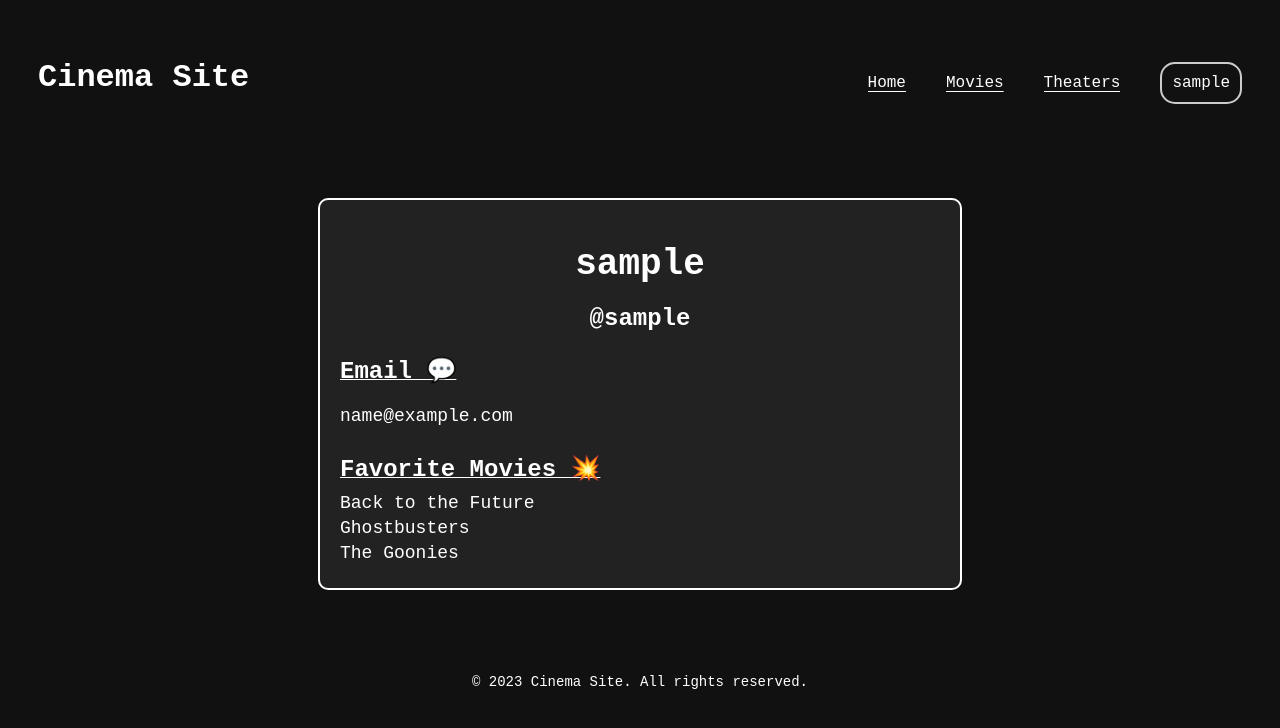
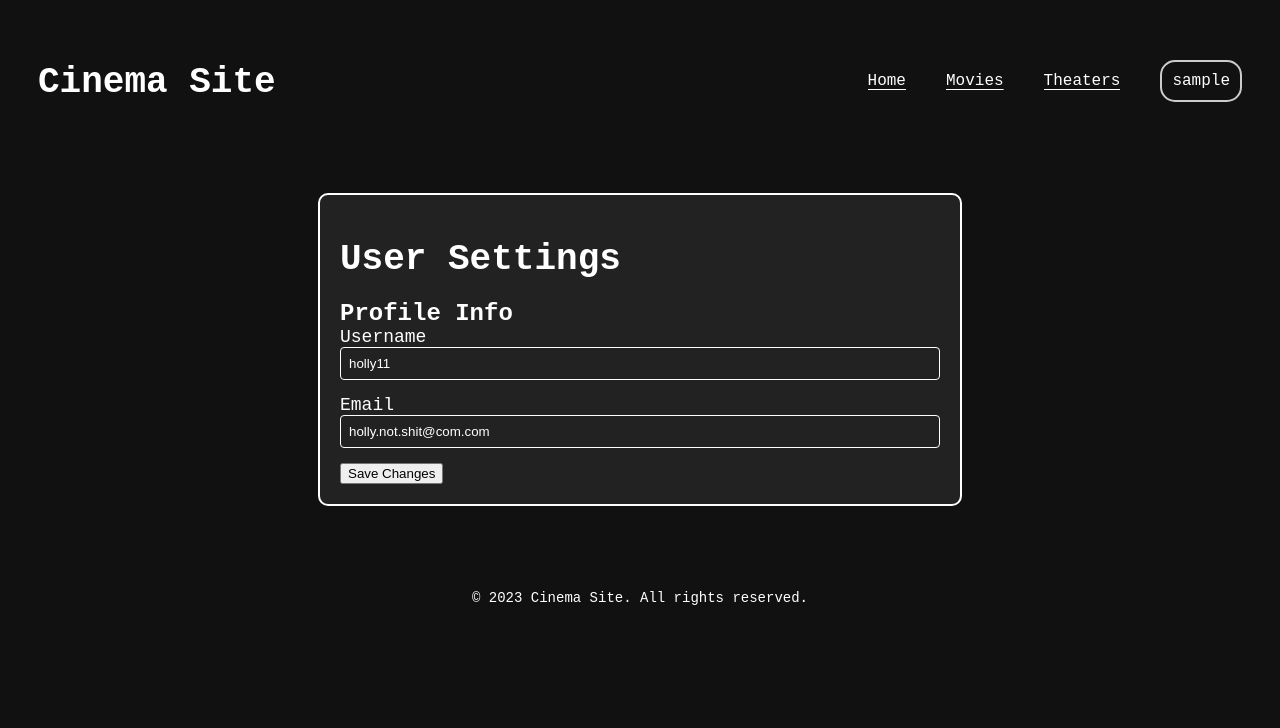
Before and after one commit to bilskyi/soft_cinema, a Django app: page /user/settings/ in a window 1280 px wide. Shown: the top 728 px of the page. Run offline with Django 4.2, Linux system fonts and the light colour scheme; the visitor is signed in with stand-in values (Sample User, id 1).

Commit message:
ability to change profile

```diff
--- a/soft_cinema/theater/static/theater/css/select_date.css
+++ b/soft_cinema/theater/static/theater/css/select_date.css
@@ -48,7 +48,7 @@
 
 .no-available {
   background-color: #09080e;
-  color: #e60b0b;
+  color: #f11010;
   padding: 5px 10px;
   border-radius: 0 0 10px 10px;
   text-align: center;
--- a/soft_cinema/user/forms.py
+++ b/soft_cinema/user/forms.py
@@ -8,3 +8,9 @@ class UserRegisterForm(UserCreationForm):
     class Meta:
         model = Profile
         fields = ['username', 'email']
+
+
+class UserChangeForm(forms.ModelForm):
+    class Meta:
+        model = Profile
+        fields = ['username', 'email']
--- /dev/null
+++ b/soft_cinema/user/static/user/css/settings.css
@@ -0,0 +1,65 @@
+
+ body {
+      background-color: #111;
+      color: #fff;
+      font-family: 'Courier New', monospace;
+    }
+
+    .container {
+      background-color: #222;
+      border: 2px solid #fff;
+      border-radius: 10px;
+      width: 600px;
+      margin: 50px auto;
+      padding: 20px;
+    }
+
+    h1 {
+      font-size: 36px;
+      margin-bottom: 10px;
+    }
+
+    h2 {
+      font-size: 24px;
+      margin-bottom: 0;
+    }
+
+    label {
+      font-size: 18px;
+    }
+
+    input[type="text"],
+    input[type="email"],
+    select {
+      width: 100%;
+      padding: 8px;
+      border: 1px solid #fff;
+      border-radius: 4px;
+      box-sizing: border-box;
+      margin-bottom: 15px;
+      background-color: #222;
+      color: #fff;
+    }
+
+    input[type="submit"] {
+      background-color: #4CAF50;
+      color: white;
+      padding: 10px 20px;
+      border: none;
+      border-radius: 4px;
+      cursor: pointer;
+    }
+
+    input[type="submit"]:hover {
+      background-color: #45a049;
+    }
+
+    .success-message {
+      color: #008000;
+      margin-top: 10px;
+    }
+
+    .error-message {
+      color: #ff0000;
+      margin-top: 10px;
+    }
--- /dev/null
+++ b/soft_cinema/user/templates/user/settings.html
@@ -0,0 +1,31 @@
+{% extends 'home/base.html' %}
+{% load static %}
+
+{% block additional %}
+<title>User Settings</title>
+<link rel="stylesheet" href="{% static 'user/css/settings.css' %}">
+{% endblock additional %}
+
+{% block content %}
+  <div class="container">
+    <div class="profile-header">
+      <h1>User Settings</h1>
+      <h2>Profile Info</h2>
+    </div>
+    <form method="post" >
+        {% csrf_token %}
+        <div>
+            <label for="username">Username</label>
+            <input type="text" name="username" value="holly11" maxlength="255" required="" id="id_username">
+        </div>
+        <div>
+            <label for="email">Email</label>
+            <input type="email" name="email" value="holly.not.shit@com.com" maxlength="254" required="" id="id_email">
+        </div>
+
+        <div class="form-group">
+            <button type="submit">Save Changes</button>
+        </div>
+    </form>
+  </div>
+  {% endblock content %}
--- a/soft_cinema/user/urls.py
+++ b/soft_cinema/user/urls.py
@@ -5,5 +5,6 @@ urlpatterns = [
     path('register/', views.register_user, name='register'),
     path('login/', views.login_user, name='login'),
     path('logout/', views.logout_user, name='logout'),
+    path('settings/', views.settings, name='settings'),
     path('<slug:username_slug>/', views.profile, name='profile')
 ]
--- a/soft_cinema/user/views.py
+++ b/soft_cinema/user/views.py
@@ -4,7 +4,7 @@ from django.urls import reverse_lazy
 
 from home.models import Movie
 from .models import Profile
-from .forms import UserRegisterForm
+from .forms import UserRegisterForm, UserChangeForm
 from django.contrib.auth import login, logout, authenticate
 from django.contrib.auth.forms import AuthenticationForm
 from django.contrib.auth.decorators import login_required
@@ -36,6 +36,7 @@ def login_user(request):
         print(form.errors)
     return render(request, 'user/login.html', {'form': form})
 
+
 @login_required
 def logout_user(request):
     logout(request)
@@ -43,5 +44,16 @@ def logout_user(request):
 
 
 @login_required
+def settings(request):
+    if request.method == 'POST':
+        form = UserChangeForm(request.POST, instance=request.user )
+        if form.is_valid():
+            form.save()
+    else:
+        form = UserChangeForm()
+    return render(request, 'user/settings.html', {'form': form})
+
+
+@login_required
 def profile(request, username_slug):
     return render(request, 'user/profile.html')
```
Also changed, not shown: soft_cinema/user/backends.py (+16 -16 lines), soft_cinema/home/templates/home/movies.html (line endings or trailing spaces).
